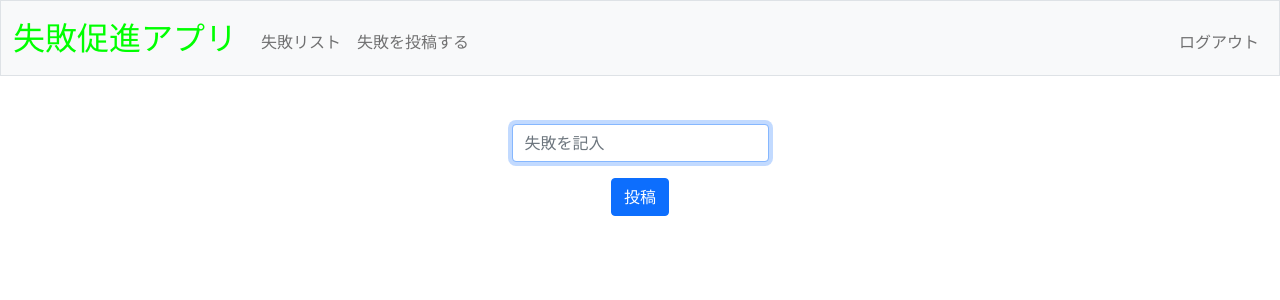
After one commit to koouu/fail_app_python, a Flask app: page /addfail in a window 1280 px wide. The commit adds this page. Shown: the top 300 px of the page. Run offline with Flask 2, Linux system fonts and the light colour scheme; the visitor is signed in with stand-in values (Sample User, id 1).

Commit message:
投稿機能

```diff
--- a/app.py
+++ b/app.py
@@ -99,5 +99,19 @@ def myfail():
 
 
 
+@app.route("/addfail", methods=["GET", "POST"])
+@login_required
+def addfail():
+	if request.method == "POST":
+		res=requests.post(URL+"/fail",data={"user_id":session["user_id"],"content":request.form.get("content")})
+		return redirect("/")
+	else:
+		return render_template("addfail.html")
+
+
+
+
+
+
 if __name__ == '__main__':
    app.run(debug=True)
--- /dev/null
+++ b/templates/addfail.html
@@ -0,0 +1,14 @@
+{% extends "layout.html" %}
+
+{% block title %}
+    新しい失敗
+{% endblock %}
+
+{% block main %}
+    <form action="/addfail" method="post">
+        <div class="mb-3">
+            <input autocomplete="off" autofocus class="form-control mx-auto w-auto" id="content" name="content" placeholder="失敗を記入" type="text">
+        </div>
+        <button class="btn btn-primary" type="submit">投稿</button>
+    </form>
+{% endblock %}
--- a/templates/layout.html
+++ b/templates/layout.html
@@ -31,14 +31,15 @@
 									{% if session["user_id"] %}
 											<ul class="navbar-nav me-auto mt-2">
 												<li class="nav-item"><a class="nav-link" href="/myfail">失敗リスト</a></li>
+												<li class="nav-item"><a class="nav-link" href="/addfail">失敗を投稿する</a></li>
 											</ul>
 											<ul class="navbar-nav ms-auto mt-2">
-													<li class="nav-item"><a class="nav-link" href="/logout">Log Out</a></li>
+													<li class="nav-item"><a class="nav-link" href="/logout">ログアウト</a></li>
 											</ul>
 									{% else %}
 											<ul class="navbar-nav ms-auto mt-2">
-													<li class="nav-item"><a class="nav-link" href="/register">Register</a></li>
-													<li class="nav-item"><a class="nav-link" href="/login">Log In</a></li>
+													<li class="nav-item"><a class="nav-link" href="/register">登録</a></li>
+													<li class="nav-item"><a class="nav-link" href="/login">ログイン</a></li>
 											</ul>
 									{% endif %}
                 </div>
```
